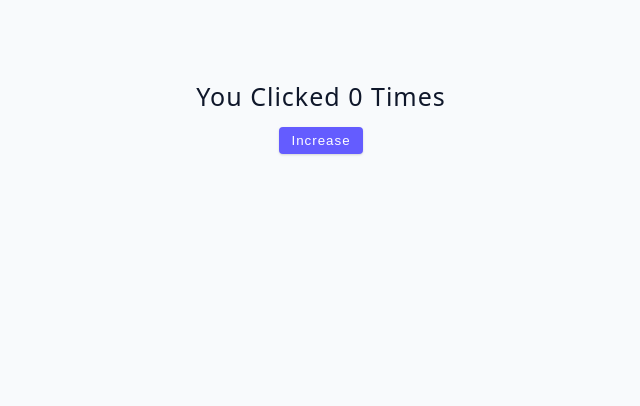
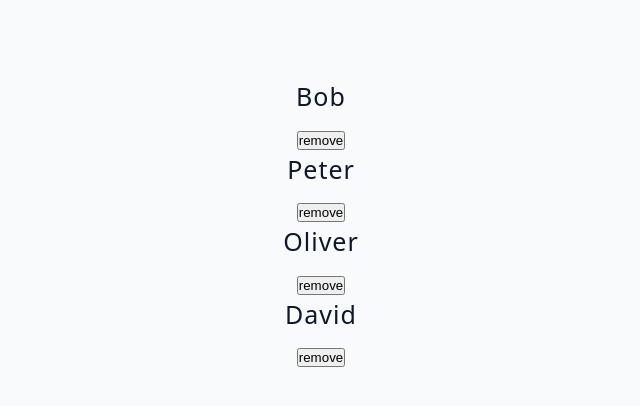
Before and after one commit to matoanbach/React-Hooks-and-Advanced-Topics, a React (Vite) app: page / in a window 1280 px wide. Shown: the top 406 px of the page, without its empty margins (319-959 px from the left). Built offline with nearby package versions, Linux system fonts and the light colour scheme.

Commit message:
UseState Array - Complete

```diff
--- a/src/App.jsx
+++ b/src/App.jsx
@@ -1,4 +1,4 @@
-import Starter from "./tutorial/01-useState/starter/02-useState-basics"
+import Starter from "./tutorial/01-useState/starter/03-useState-array"
 
 function App() {
   return (
--- a/src/tutorial/01-useState/starter/03-useState-array.jsx
+++ b/src/tutorial/01-useState/starter/03-useState-array.jsx
@@ -1,5 +1,31 @@
-const UseStateArray = () => {
-  return <h2>useState array example</h2>;
+import {people} from "../../../data"
+import {useState} from "react"
+function UseStateArray(){
+
+  const [peopleList, setList] = useState(people);
+  function removeItem(id) {
+    setList((prevPeople) => {
+      return prevPeople.filter((person) => {
+        return person.id !== id;
+      });
+    });
+    console.log(peopleList);
+  }
+  return (
+    <div>
+      {
+        peopleList.map((person) => {
+          const {id, name} = person;
+          return (
+            <div key={id} className='item'>
+            <h4>{name}</h4>
+            <button onClick={() => removeItem(id)}>remove</button>
+          </div>
+          );
+        })
+      }
+    </div>
+  );
 };
 
 export default UseStateArray;
```
